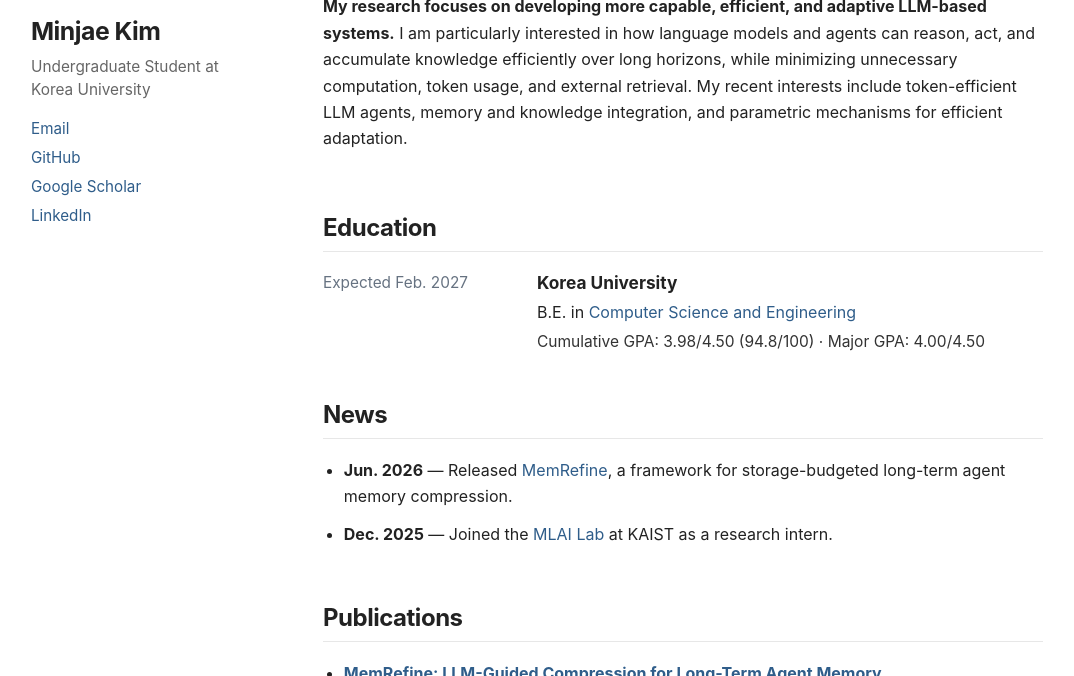
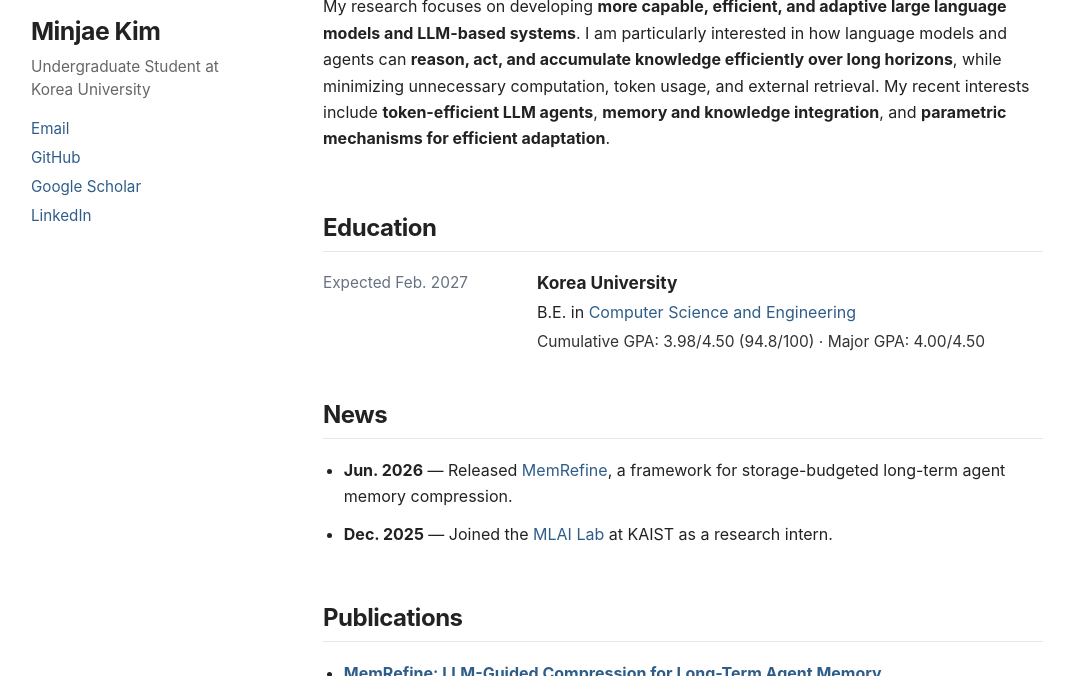
Before and after one commit to kmj200392/kmj200392.github.io, a Jekyll site: the page built from _pages/about.md, in a window 1280 px wide and 900 px high, cut to the strip 224-900 px from the top of the window. Shown: the whole strip, without its empty margins (89-1163 px from the left). Built offline with Jekyll 4.4.1, drawn with Linux system fonts in a browser that asks for light colours.

Commit message:
Match research emphasis to CV

```diff
--- a/_pages/about.md
+++ b/_pages/about.md
@@ -8,7 +8,7 @@ author_profile: true
 
 I am an undergraduate student in [Computer Science and Engineering](https://cs.korea.ac.kr/cs/index.do) at [Korea University](https://www.korea.edu/). I am currently a research intern at the [MLAI Lab](https://www.mlai-kaist.com/) at [KAIST](https://www.kaist.ac.kr/en/), where I am advised by Prof. [Sung Ju Hwang](http://www.sungjuhwang.com/).
 
-**My research focuses on developing more capable, efficient, and adaptive LLM-based systems.** I am particularly interested in how language models and agents can reason, act, and accumulate knowledge efficiently over long horizons, while minimizing unnecessary computation, token usage, and external retrieval. My recent interests include token-efficient LLM agents, memory and knowledge integration, and parametric mechanisms for efficient adaptation.
+My research focuses on developing **more capable, efficient, and adaptive large language models and LLM-based systems**. I am particularly interested in how language models and agents can **reason, act, and accumulate knowledge efficiently over long horizons**, while minimizing unnecessary computation, token usage, and external retrieval. My recent interests include **token-efficient LLM agents**, **memory and knowledge integration**, and **parametric mechanisms for efficient adaptation**.
 
 # Education
 
```
